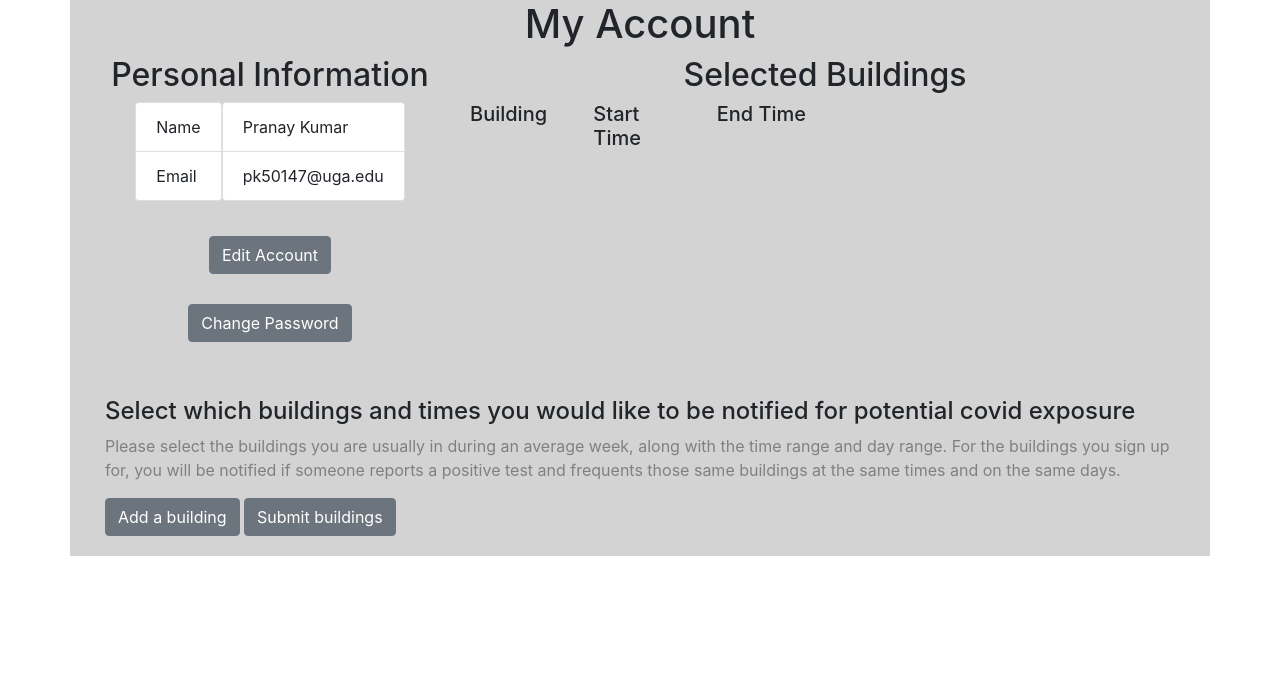
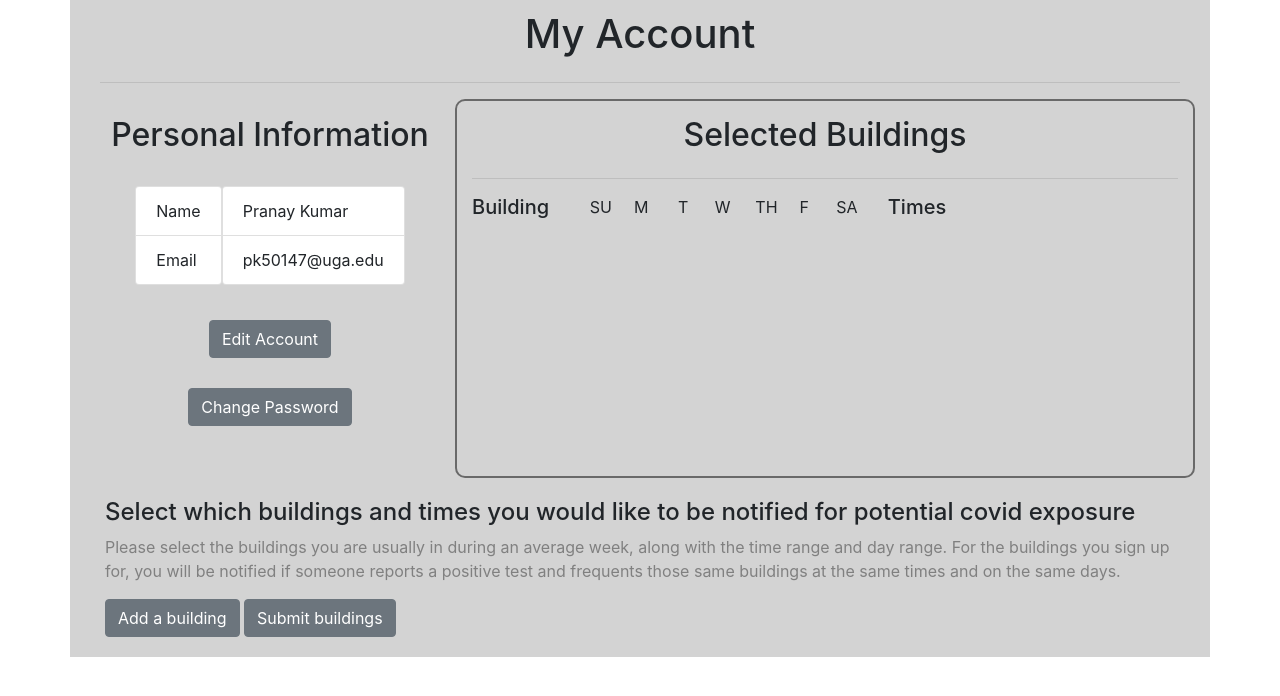
Before and after one commit to pranayk2610/Hydroxychloroquine, a Django app: page /account/ in a window 1280 px wide. Shown: the part 76-772 px from the top of the page. Run offline with Django 3.2, Linux system fonts and the light colour scheme; a user stored in the database is signed in; data comes from the database, SQL or seed files in the repository; both versions use the stored data as it was after the commit; some libraries are stand-ins or nearby versions.

Commit message:
changed html and backend stuff
added back staff and student selection, made it functional
and made accounts more cute
added days for the checks

```diff
--- a/django_project/Hydroxychloroquine/forms.py
+++ b/django_project/Hydroxychloroquine/forms.py
@@ -110,7 +110,7 @@ class ReportTestForm(django_forms.Form):
         # initial=datetime.date(),
         initial=timezone.now().date(),
     )
-    user_type_choices = [(1, "Student"), (2, "Faculty"), (3, "Staff"), (4, "Other")]
+    user_type_choices = [(1, "Student"), (2, "Staff")]
     user_type = django_forms.ChoiceField(
         widget=django_forms.RadioSelect(),
         label="Which category do you fall in?",
--- a/django_project/Hydroxychloroquine/models.py
+++ b/django_project/Hydroxychloroquine/models.py
@@ -38,7 +38,7 @@ class Report(models.Model):
     date_of_test = models.DateField() # changed from DateTimeField to DateField
     date_last_on_campus = models.DateField() # changed from DateTimeField to DateField
     user_id = models.ForeignKey(CustomUser, on_delete=models.CASCADE)
-
+    user_type = models.CharField(max_length = 3, default = 'STU')
     def __str__(self):
         return "%s %s %s" % (self.date_of_test, self.date_last_on_campus, self.user_id)
 
--- a/django_project/Hydroxychloroquine/templates/Hydroxychloroquine/account.html
+++ b/django_project/Hydroxychloroquine/templates/Hydroxychloroquine/account.html
@@ -34,13 +34,13 @@
   <div class="container" id="accountInfo">
     <div class="col justify-content-center">
       <div class="row justify-content-center">
-          <h1>My Account</h1>
-      </div>
+          <h1 style="padding-top: 10px;">My Account</h1>
+      </div><hr>
       <div class="row">
-          <div class="col-4 justify-content-center">
+          <div class="col-4 justify-content-center" style="padding: 15px; border: 2px solid rgba(0, 0, 0, 0); border-radius: 10px;">
               <div class="row justify-content-center">
                   <h2>Personal Information</h2>
-              </div>
+              </div><br>
               <div class="row justify-content-center">
                   <ul class="list-group">
                     <li class="list-group-item">Name</li>
@@ -60,22 +60,41 @@
                   Password</a>
               </div>
           </div>
-          <div class="col-8 justify-content-center">
+          <div class="col-8 justify-content-center" style="padding: 15px; border: 2px solid rgba(0, 0, 0, .5); border-radius: 10px;">
               <div class="row justify-content-center">
                   <h2>Selected Buildings</h2>
-              </div>
+              </div><hr>
               <div class="row justify-content-center">
-                  <div class="col justify-content-center overflow-auto" style="max-height: 200px;">
+                  <div class="col justify-content-center overflow-auto" style="max-height: 300px;">
                       <ul class="list-group">
                           <div class="row">
-                             <div class="col-2">
+                             <div class="col-2" style="max-width: 16%;">
                                  <h5>Building</h5>
                              </div>
+                             <div class="col-2" style="max-width:6%;">
+								 <p>SU</p>
+							 </div>
+							 <div class="col-2" style="max-width:6%;">
+								<p>M</p>
+							</div>
+							<div class="col-2" style="max-width:5%;">
+								<p>T</p>
+							</div>
+							<div class="col-2" style="max-width:5.5%;">
+								<p>W</p>
+							</div>
+							<div class="col-2" style="max-width:6%;">
+								<p>TH</p>
+							</div>
+							<div class="col-2" style="max-width:5%;">
+								<p>F</p>
+							</div>
+							<div class="col-2" style="max-width:7%;">
+								<p>SA</p>
+							</div>
+
                              <div class="col-2">
-                                 <h5>Start Time</h5>
-                             </div>
-                             <div class="col-2">
-                                 <h5>End Time</h5>
+                                 <h5>Times</h5>
                              </div>
                              <div class="col-2">
 
@@ -83,7 +102,7 @@
                           </div>
                           {% for excur in users_excursions %}
                           <div class="row align-items-center" id="cur_excursion{{ excur.id }}">
-                              <div class="col-2"> {{ excur.building_id}} </div>
+                              <div class="col-2" style="margin-right: 20px; padding: 0px; text-align: center;font-weight: 500;"> {{ excur.building_id}} </div>
 
                               <!-- Days -->
                               {% with '1 2 3 4 5 6 7' as days %}
@@ -91,14 +110,15 @@
                                 <div class="col">
                                   <input name="{{ excur.id }}_{{ day }}" id="update_days{{ excur.id }}_{{ day }}" class="form-check-input"
                                     type="checkbox" value="{{ day }}" {% if day in excur.days_selected %} checked {% endif %}>
-                                  <!-- <label for="update_days{{ excur.id }}_{{ day }}" class="form-check-label">{{ day }}</label> -->
+                                   <!--<label for="update_days{{ excur.id }}_{{ day }}" class="form-check-label">{{ day }}</label> -->
                                 </div>
                                 {% endfor %}
                               {% endwith %}
 
                               <!-- Times -->
                               <!-- <label for="update_times{{ excur.id }}_start">From:</label> -->
-                              <div class="col">
+                              <div class="col" style="margin:1px; padding: 1px;">
+                                <label><h7>Start Time</h7></label>
                                 <select name="{{ excur.id }}" class="" id="update_times{{ excur.id }}_start" onchange="update_times{{ excur.id }}_start_fun(this)">
                                   {% for time in time_choices %}
                                     <option value="{{ time.0 }}" {% if time.1 == excur.start_time %} selected {% endif %}>{{ time.0 }}</option>
@@ -106,7 +126,8 @@
                                 </select>
                               </div>
                               <!-- <label for="update_times{{ excur.id }}_end">To:</label> -->
-                              <div class="col">
+                              <div class="col" style="margin:1px; padding: 1px;">
+                                <label><h7>End Time</h7></label>
                                 <select name="{{ excur.id }}" class="" id="update_times{{ excur.id }}_end" onchange="update_times{{ excur.id }}_end_fun(this)">
                                   {% for time in time_choices %}
                                     <option value="{{ time.0 }}" {% if time.1 == excur.end_time %} selected {% endif %}>{{ time.0 }}</option>
@@ -117,9 +138,9 @@
                               <!-- <div class="col-2"> {{ excur.end_time }} </div> -->
                               <div class="col-2">
                                  <input type="button" class="btn btn-danger" id="remove_building{{ excur.id }}"
-                                   name="{{excur.id}}" value="Delete" style="margin:10px;" />
+                                   name="{{excur.id}}" value="Delete" style="vertical-align: auto;" />
                               </div>
-                          </div>
+                          </div><br style="margin: 10px;">
                           {% endfor %}
                       </ul>
                   </div>
--- a/django_project/Hydroxychloroquine/templates/Hydroxychloroquine/data.html
+++ b/django_project/Hydroxychloroquine/templates/Hydroxychloroquine/data.html
@@ -46,7 +46,7 @@
                 </div>
             </div>
         </div>
-        <div class="row overflow-auto" style="max-height: 600px;">
+        <div class="row overflow-auto" style="max-height: 600px; display: inline;">
             <table class="table table-striped table-light justify-content-center overflow-auto" style="max-height: 200px;" id="datatable">
               <thead>
                   <tr>
--- a/django_project/Hydroxychloroquine/views.py
+++ b/django_project/Hydroxychloroquine/views.py
@@ -109,7 +109,7 @@ def data(request):
         tempDict = {}
         tempDict["TestDate"]=r[x].date_of_test.strftime("%m/%d/%Y")
         userType = models.CustomUser.objects.values_list("user_type", flat = True).filter(id = r[x].user_id_id)
-        if userType[0] == 'STU':
+        if r[x].user_type == '1':
             tempDict["Position"]= "Student"
         else:
             tempDict["Position"]= "Staff"
@@ -203,6 +203,7 @@ def reportTest(request):
                 user_id=request.user,
                 date_of_test=report_form.cleaned_data["date_of_test"],
                 date_last_on_campus=report_form.cleaned_data["date_last_on_campus"],
+                user_type = report_form.cleaned_data['user_type'],
             )
             print("  ***report object made***  excursion =",r)
 
```
Also changed, not shown: django_project/Hydroxychloroquine/templates/Hydroxychloroquine/reportTest.html (+4 -13 lines), django_project/Hydroxychloroquine/migrations/0010_report_user_type.py (added), django_project/db.sqlite3.
